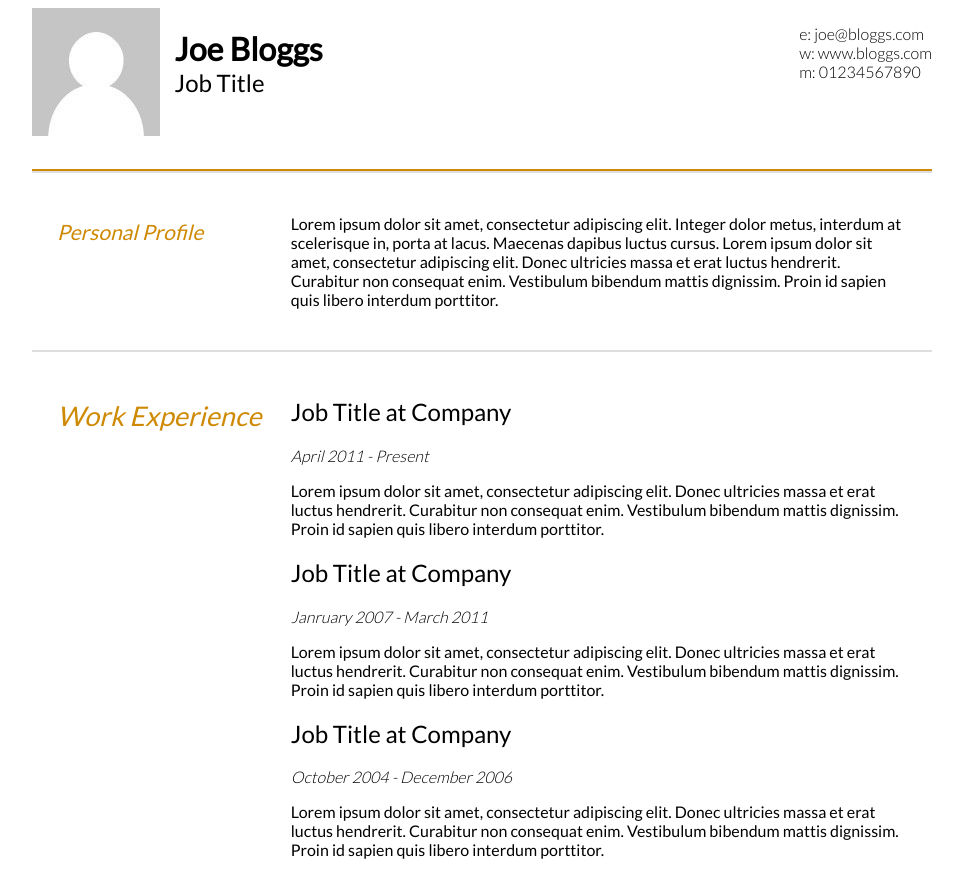
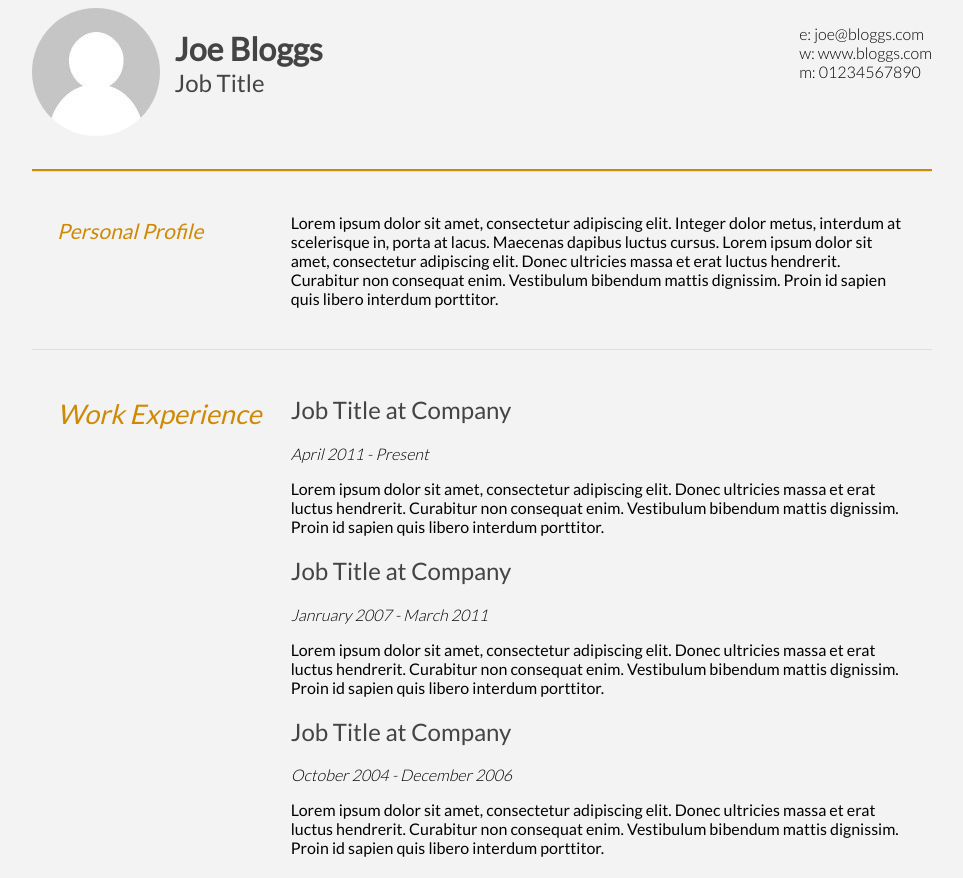
Before and after one commit to Kenzie-Academy-Brasil-Developers/estilizar-curriculo-sprint-2-gustavool1, a plain HTML site: page index.html in a window 1280 px wide. Shown: the top 878 px of the page, without its empty margins (158-1121 px from the left). Drawn offline with Linux system fonts and the light colour scheme.

Commit message:
Mudanças finais
da
sdsa
clear

```diff
--- a/style.css
+++ b/style.css
@@ -1,5 +1,6 @@
 body{
 	font-family: 'Lato', 'Helvetica','Arial', sans-serif;
+	background-color: #f3f3f3;
 }
 .clear {
 	clear: both;
@@ -11,14 +12,19 @@ body{
 	margin-right: 30px;
 	margin-bottom: 30px ;
 }
+#headshot img{
+	border-radius: 50%;
+}
 #name .name-owner{
 	margin-bottom: -20px ;
+	color: #444444;
 }
 #name {
 	float: left;
 }
 #name h2{
 	font-weight: 400;
+	color: #444444;
 }
 
 #contactDetails {
@@ -69,6 +75,7 @@ body{
 
 #mainArea h2{
 	font-weight: 500;
+	color: #444444;
 }
 section .sectionContent .keySkills{
 	column-count: 3;
@@ -79,7 +86,7 @@ section .sectionContent .keySkills li{
 }
 section  {
 	padding: 25px;
-	border-top: 2px solid #dedede;
+	border-top: 1px solid #dedede;
 }
 .subDetails{
 	font-style: italic;
```
